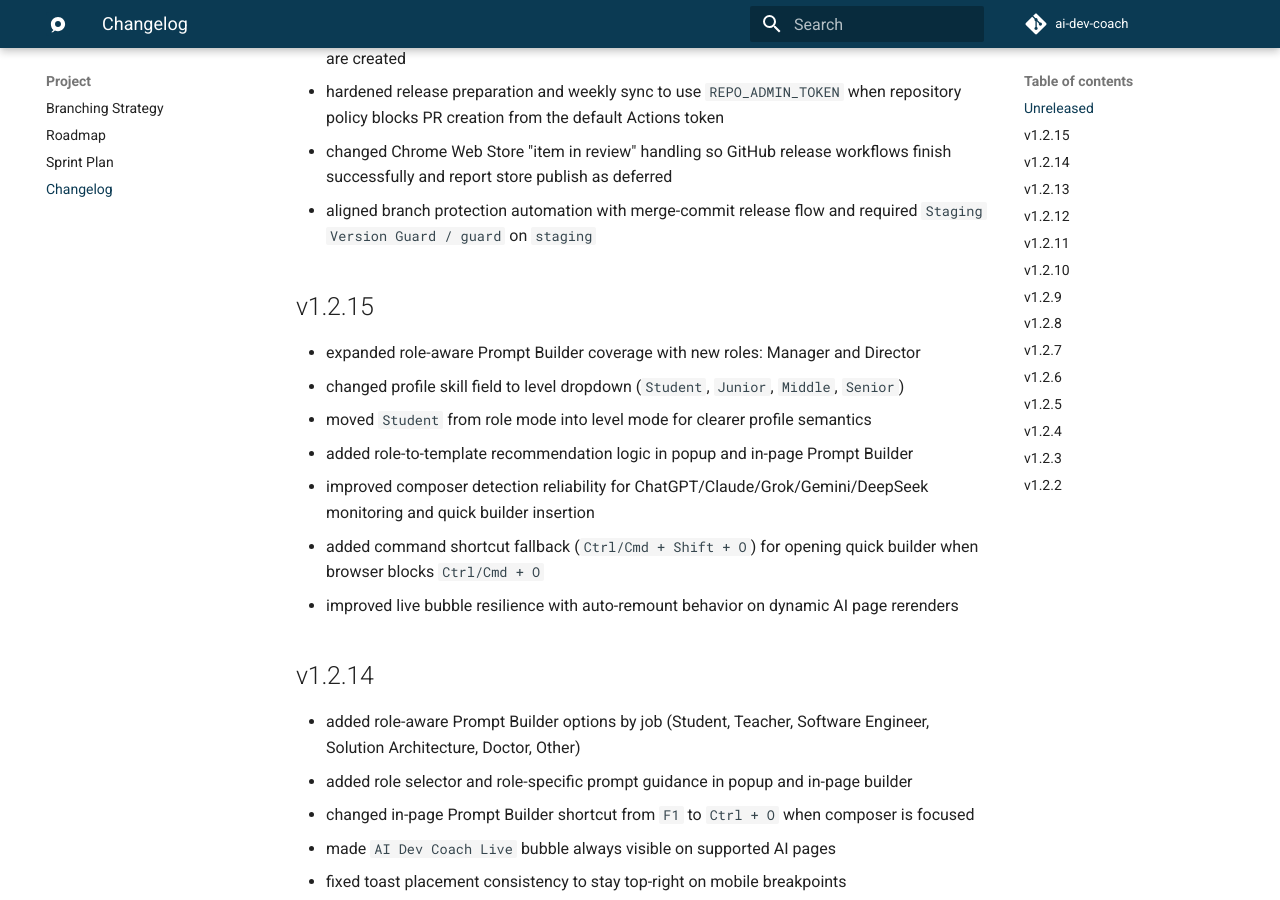
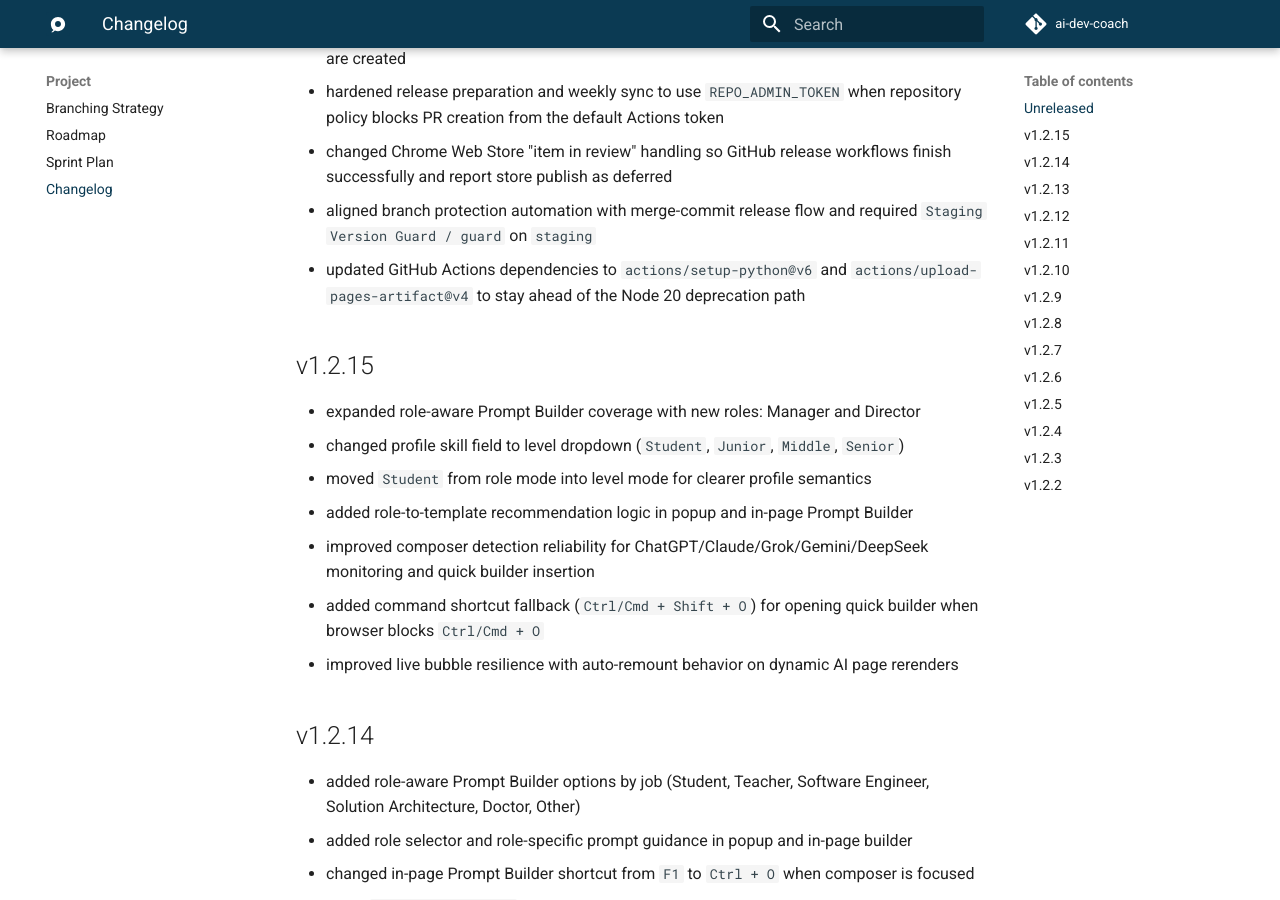
Before and after one commit to phamhungptithcm/ai-dev-coach, an MkDocs documentation site: the page built from docs/07-project/changelog.md, in a window 1280 px wide and 900 px high, scrolled down 991 px. Built offline with MkDocs 1.6.1 and Material for MkDocs 9.7.7, drawn with Linux system fonts in a browser that asks for light colours; comment, search, counter and statistics services are not loaded.

Commit message:
chore(ci): update GitHub Actions runtime dependencies

```diff
--- a/docs/07-project/changelog.md
+++ b/docs/07-project/changelog.md
@@ -24,6 +24,7 @@
 - hardened release preparation and weekly sync to use `REPO_ADMIN_TOKEN` when repository policy blocks PR creation from the default Actions token
 - changed Chrome Web Store "item in review" handling so GitHub release workflows finish successfully and report store publish as deferred
 - aligned branch protection automation with merge-commit release flow and required `Staging Version Guard / guard` on `staging`
+- updated GitHub Actions dependencies to `actions/setup-python@v6` and `actions/upload-pages-artifact@v4` to stay ahead of the Node 20 deprecation path
 
 ## v1.2.15
 
```
Also changed, not shown: 2 other files.
